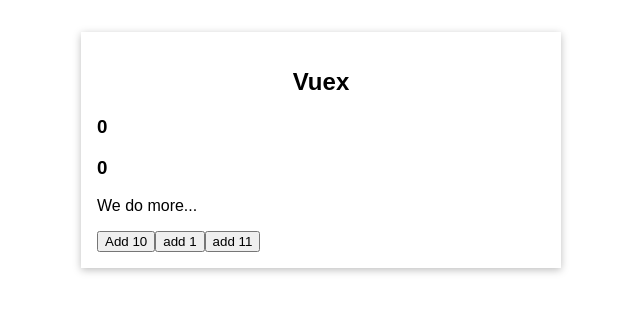
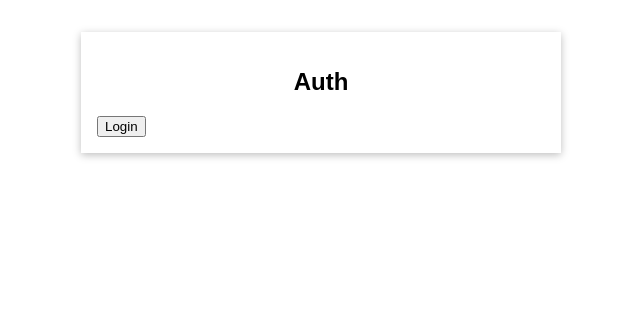
Before and after one commit to davitlabadze/exercise-at--vuex, a Vue app: page / in a window 1280 px wide. Shown: the top 312 px of the page, without its empty margins (319-959 px from the left). Built offline with nearby package versions, Linux system fonts and the light colour scheme.

Commit message:
add more state

```diff
--- a/src/App.vue
+++ b/src/App.vue
@@ -1,9 +1,12 @@
 <template>
-  <base-container title="Vuex">
+  <base-container title="Vuex" v-if="isAuth">
     <the-counter></the-counter>
     <favorite-value></favorite-value>
     <button @click="addOne">Add 10</button>
     <change-counter></change-counter>
+  </base-container>
+  <base-container title="Auth">
+    <user-auth></user-auth>
   </base-container>
 </template>
 
@@ -12,6 +15,7 @@
 import TheCounter from './components/TheCounter.vue';
 import ChangeCounter from './components/ChangeCounter.vue';
 import FavoriteValue from './components/FavoriteValue.vue';
+import UserAuth from './components/UserAuth.vue';
 
 
 export default {
@@ -19,9 +23,14 @@
     BaseContainer,
     TheCounter,
     ChangeCounter,
-    FavoriteValue
+    FavoriteValue,
+    UserAuth
   },
-
+  computed: {
+      isAuth(){
+          return this.$store.getters.userIsAuthentigicated;
+      }
+  },
   methods: {
     addOne(){
       // this.$store.dispatch('increase',{value: 10});
--- /dev/null
+++ b/src/components/UserAuth.vue
@@ -0,0 +1,22 @@
+<template>
+    <button @click="login" v-if="!isAuth">Login</button>
+    <button @click="logout" v-if="isAuth">Logout</button>
+</template>
+
+<script>
+export default {
+    methods: {
+        login(){
+            this.$store.dispatch('login');
+        },
+        logout(){
+            this.$store.dispatch('logout');
+        }
+    },
+    computed: {
+        isAuth(){
+            return this.$store.getters.userIsAuthentigicated;
+        }
+    }
+}
+</script>
--- a/src/main.js
+++ b/src/main.js
@@ -6,7 +6,8 @@
 const store = createStore({
     state(){
         return {
-           counter: 0
+           counter: 0,
+           isLoggedIn: false
         };
     },
     mutations: {
@@ -16,6 +17,9 @@
         },
         increase(state,payload){
             state.counter = state.counter + payload.value;
+        },
+        setAuth(state,payload){
+            state.isLoggedIn = payload.isAuth;
         }
     },
     actions: {
@@ -26,6 +30,12 @@
         },
         increase(context,payload){
             context.commit('increase',payload)
+        },
+        login(context){
+            context.commit('setAuth',{isAuth:true});
+        },
+        logout(context){
+            context.commit('setAuth',{isAuth:false});
         }
     },
     getters: {
@@ -41,6 +51,9 @@
                 return 100;
             }
             return finalCounter;
+        },
+        userIsAuthentigicated(state){
+            return state.isLoggedIn;
         }
     }
 })
```
